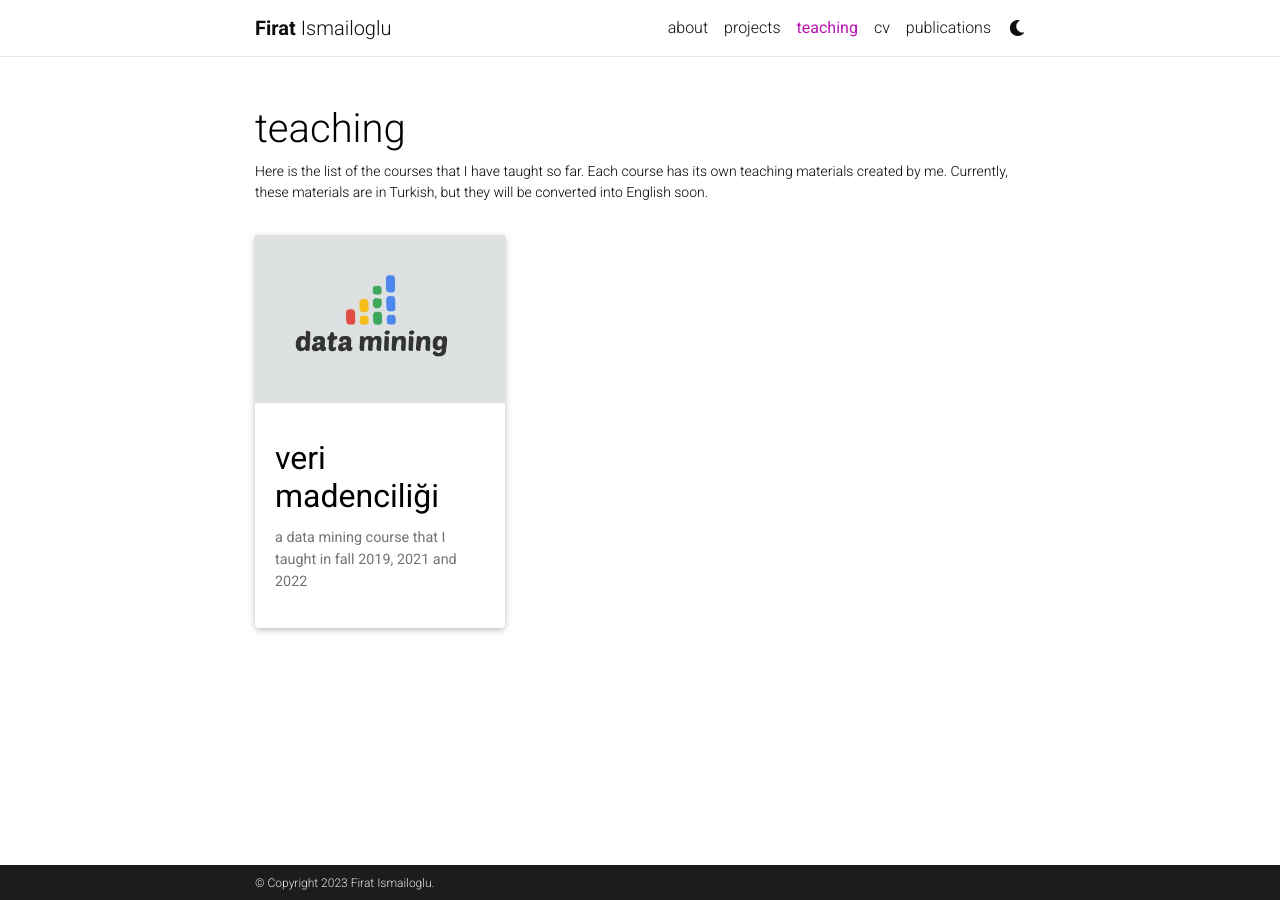
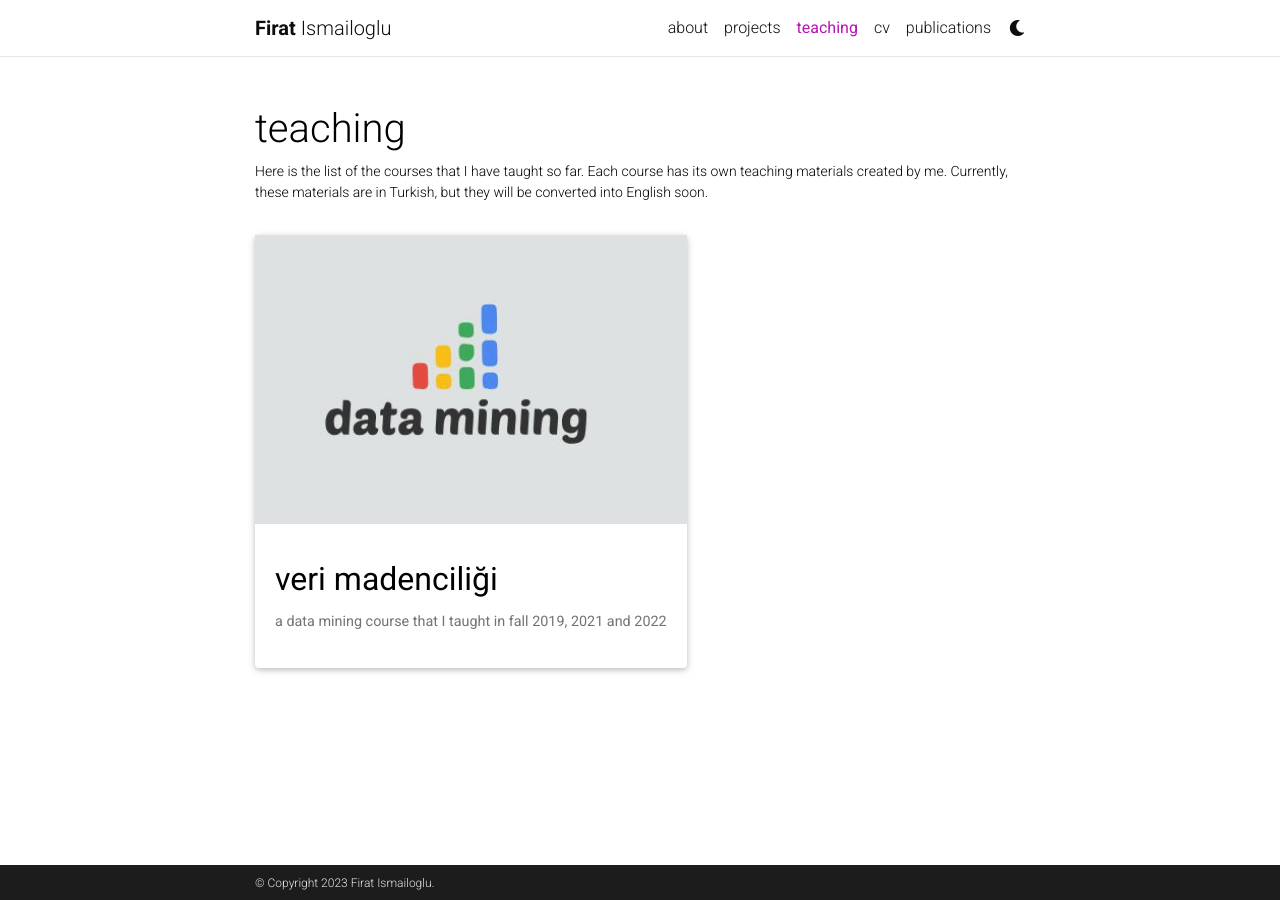
Before and after one commit to FiratIsmailoglu/firatismailoglu.github.io, a Jekyll site: the page built from _pages/teaching.md, in a window 1280 px wide. Built offline with Jekyll 4.4.1, drawn with Linux system fonts in a browser that asks for light colours; full-size pictures stand in for the smaller copies a plugin makes; comment, search, counter and statistics services are not loaded; a style sheet for code colours, icons or effects is not loaded.

Commit message:
Update teaching.md

```diff
--- a/_pages/teaching.md
+++ b/_pages/teaching.md
@@ -9,7 +9,7 @@ horizontal: false
 ---
 
 <!-- pages/projects.md -->
-<div class="projects">
+<div class="teaching">
 <!-- Display projects without categories -->
   {%- assign sorted_projects = site.projects | sort: "importance" -%}
   <!-- Generate cards for each project -->
```
